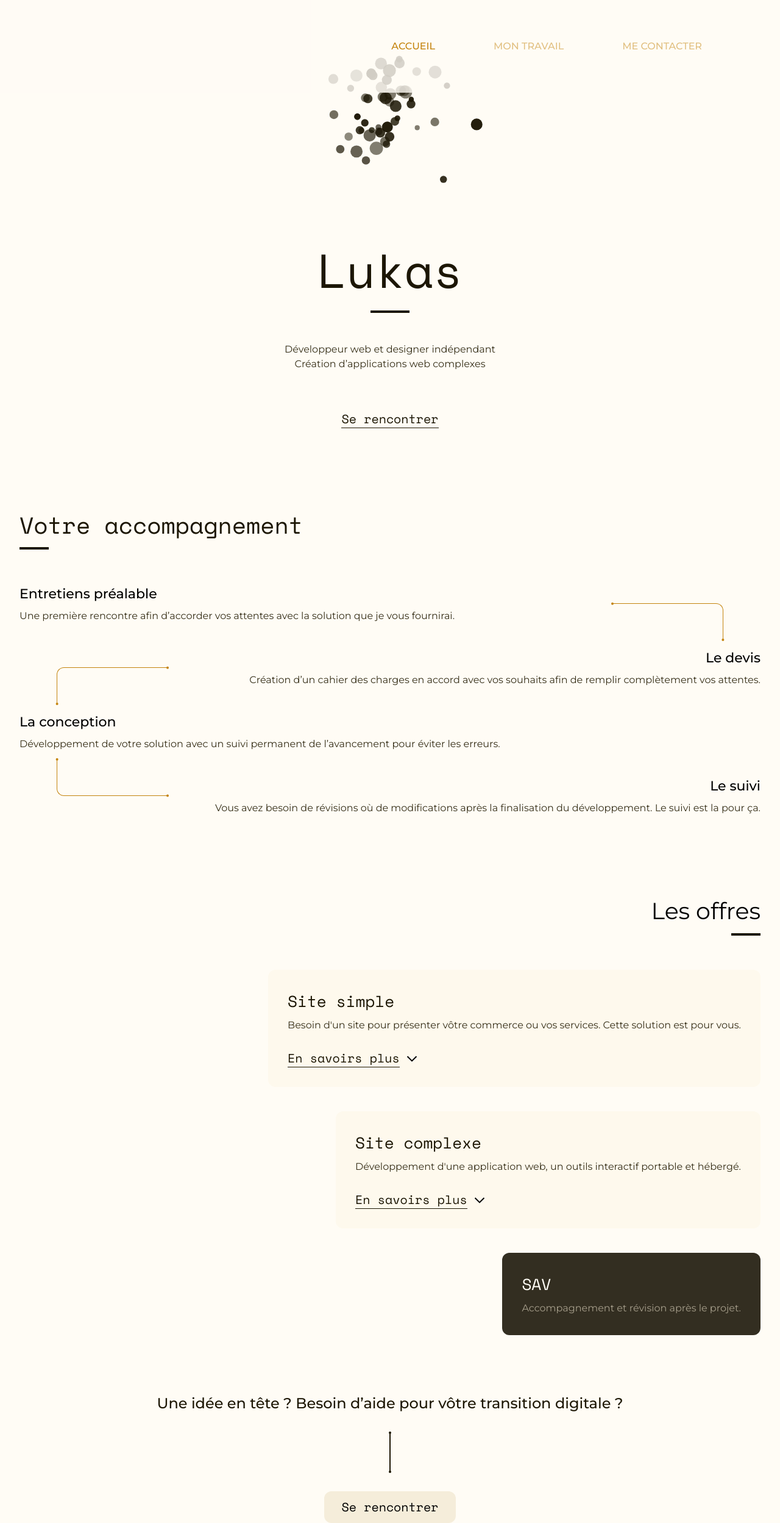
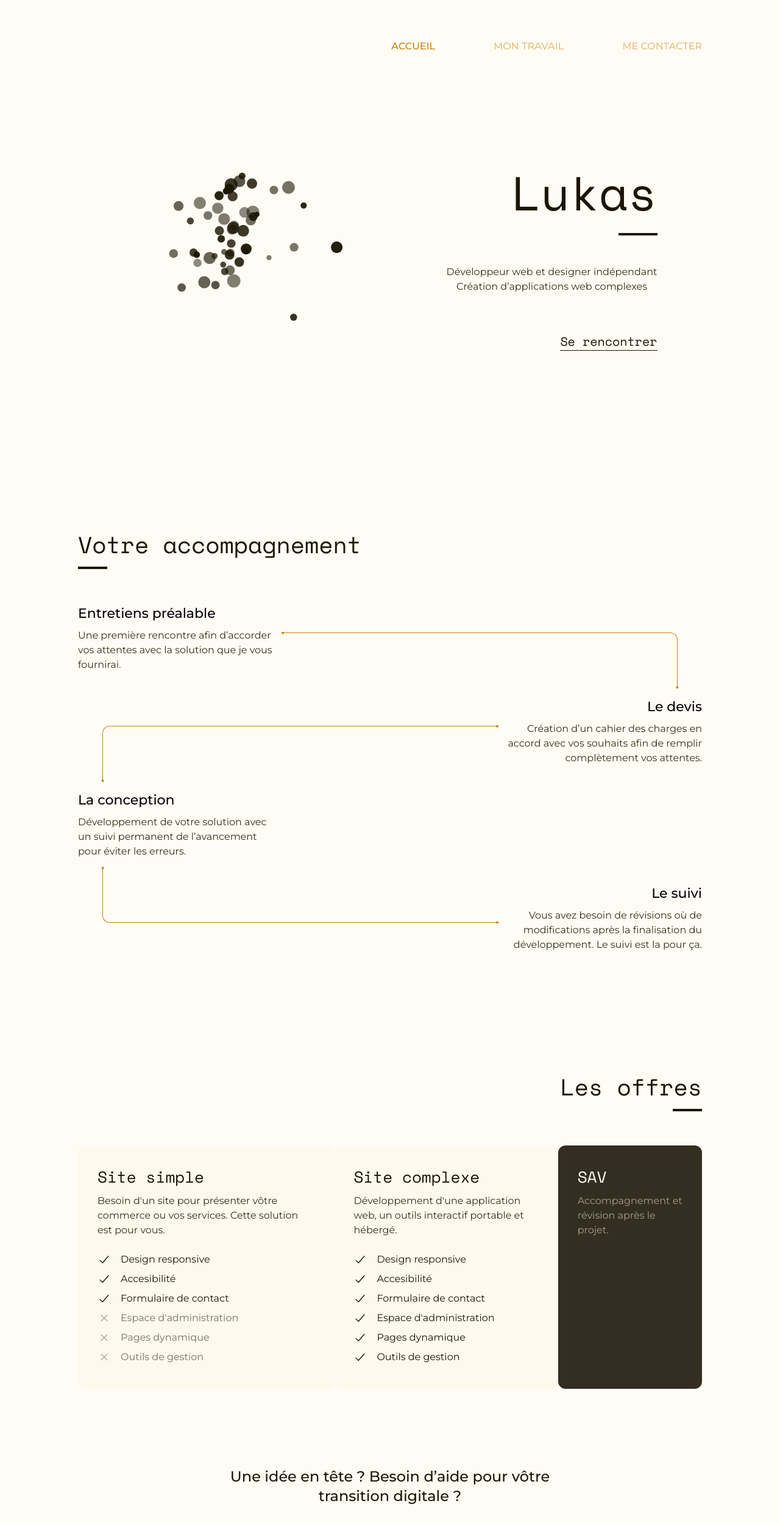
Before and after one commit to ctrl-plus-w/portfolio-v3, a Next.js app: page / in a window 1280 px wide. Shown: the top 2497 px of the page at 61% size. Built offline with nearby package versions, Linux system fonts and the light colour scheme.

Commit message:
:truck: Responsive design of the Home Page

```diff
--- a/src/components/modules/Card.tsx
+++ b/src/components/modules/Card.tsx
@@ -6,6 +6,8 @@ import Image from 'next/image';
 import clsx from 'clsx';
 
 import Header from '@element/Header';
+
+import useBreakpoints from '@hook/useBreakpoints';
 
 import { renderIf } from '@helper/react';
 
@@ -33,6 +35,8 @@ const Card = ({
   className,
   dark = false
 }: IProps): ReactElement => {
+  const { greaterThan } = useBreakpoints();
+
   const [opened, setOpened] = useState(false);
 
   return (
@@ -59,7 +63,7 @@ const Card = ({
       </p>
 
       {renderIf(
-        opened && options != null && options.length > 0,
+        greaterThan('lg') || (opened && options != null && options.length > 0),
         (options || []).map(({ name, checked }, index) => (
           <div
             className={clsx([
@@ -80,7 +84,7 @@ const Card = ({
       )}
 
       {renderIf(
-        options != null && options.length > 0,
+        !greaterThan('lg') && options != null && options.length > 0,
         <button
           className="flex items-center gap-2 mt-7"
           onClick={() => setOpened(!opened)}
--- a/src/pages/index.tsx
+++ b/src/pages/index.tsx
@@ -1,9 +1,9 @@
 import type { ReactElement } from 'react';
 
+import Image from 'next/image';
 import clsx from 'clsx';
 
 import Card from '@module/Card';
-import Menu from '@module/Menu';
 
 import ParticleAnimation from '@element/ParticleAnimation';
 import AnchorButton from '@element/AnchorButton';
@@ -13,25 +13,30 @@ import Header from '@element/Header';
 const Home = (): ReactElement => {
   return (
     <>
-      <section className="flex flex-col items-center min-h-screen p-8">
-        <ParticleAnimation className="w-80 h-80" />
+      <section className="flex flex-col lg:flex-row items-center justify-around min-h-screen p-8 lg:px-32 lg:py-16">
+        <ParticleAnimation className="w-80 h-80 lg:w-96 lg:h-96" />
 
+        <div className="flex flex-col items-center lg:items-end">
           <Header type={1} className="font-mono text-primary mt-8">
             Lukas
           </Header>
           <Separator size="big" />
 
           <p className="text-primaryLight text-center mt-12">
-          Développeur web et designer indépendant <br /> Création d’applications
-          web complexes
+            Développeur web et designer indépendant <br /> Création
+            d’applications web complexes
           </p>
 
           <AnchorButton href="/contact" className="mt-16">
             Se rencontrer
           </AnchorButton>
+        </div>
       </section>
 
-      <section className="flex flex-col p-8" id="accompaniement">
+      <section
+        className="flex flex-col p-8 lg:px-32 lg:py-16"
+        id="accompaniement"
+      >
         <Header type={2} className="font-mono text-primary">
           Votre accompagnement
         </Header>
@@ -40,14 +45,14 @@ const Home = (): ReactElement => {
         <article className="mt-14 pb-8">
           <Header type={4}>Entretiens préalable</Header>
 
-          <p className="text-primaryLight w-[80%]">
+          <p className="text-primaryLight w-[80%] md:w-80">
             Une première rencontre afin d’accorder vos attentes avec la solution
             que je vous fournirai.
           </p>
 
           <div
             className={clsx([
-              'absolute top-1/3 left-[80%]',
+              'absolute top-1/3 left-[80%] md:left-[21rem]',
               'transform -translate-x-[2px] -translate-y-[1.375px]',
               'h-1 w-1 bg-ternary rounded-full'
             ])}
@@ -55,7 +60,7 @@ const Home = (): ReactElement => {
 
           <div
             className={clsx([
-              'absolute bottom-[5%] right-[5%]',
+              'absolute bottom-[5%] right-[5%] md:right-10',
               'transform translate-x-[1.375px] translate-y-[2px]',
               'h-1 w-1 bg-ternary rounded-full'
             ])}
@@ -63,7 +68,7 @@ const Home = (): ReactElement => {
 
           <div
             className={clsx([
-              'absolute right-[5%] bottom-[5%] left-[80%] top-1/3',
+              'absolute right-[5%] bottom-[5%] left-[80%] top-1/3 md:left-[21rem] md:right-10',
               'border-t-[1.25px] border-r-[1.25px] border-ternary rounded-tr-xl'
             ])}
           ></div>
@@ -72,14 +77,14 @@ const Home = (): ReactElement => {
         <article className="mt-2 pb-8">
           <Header type={4}>Le devis</Header>
 
-          <p className="text-primaryLight text-right w-[80%]">
+          <p className="text-primaryLight text-right w-[80%] md:w-80">
             Création d’un cahier des charges en accord avec vos souhaits afin de
             remplir complètement vos attentes.
           </p>
 
           <div
             className={clsx([
-              'absolute top-1/3 right-[80%]',
+              'absolute top-1/3 right-[80%] md:right-[21rem]',
               'transform translate-x-[2px] -translate-y-[1.375px]',
               'h-1 w-1 bg-ternary rounded-full'
             ])}
@@ -87,7 +92,7 @@ const Home = (): ReactElement => {
 
           <div
             className={clsx([
-              'absolute bottom-[5%] left-[5%]',
+              'absolute bottom-[5%] left-[5%] md:left-10',
               'transform -translate-x-[1.375px] translate-y-[2px]',
               'h-1 w-1 bg-ternary rounded-full'
             ])}
@@ -95,7 +100,7 @@ const Home = (): ReactElement => {
 
           <div
             className={clsx([
-              'absolute right-[80%] bottom-[5%] left-[5%] top-1/3',
+              'absolute right-[80%] bottom-[5%] left-[5%] top-1/3 md:left-10 md:right-[21rem]',
               'border-t-[1.25px] border-l-[1.25px] border-ternary rounded-tl-xl'
             ])}
           ></div>
@@ -104,7 +109,7 @@ const Home = (): ReactElement => {
         <article className="my-2">
           <Header type={4}>La conception</Header>
 
-          <p className="text-primaryLight w-[80%]">
+          <p className="text-primaryLight w-[80%] md:w-80">
             Développement de votre solution avec un suivi permanent de
             l’avancement pour éviter les erreurs.
           </p>
@@ -113,14 +118,14 @@ const Home = (): ReactElement => {
         <article className="pt-8">
           <Header type={4}>Le suivi</Header>
 
-          <p className="text-primaryLight text-right w-[80%]">
+          <p className="text-primaryLight text-right w-[80%] md:w-80">
             Vous avez besoin de révisions où de modifications après la
             finalisation du développement. Le suivi est la pour ça.
           </p>
 
           <div
             className={clsx([
-              'absolute top-[5%] left-[5%]',
+              'absolute top-[5%] left-[5%] md:left-10',
               'transform -translate-y-[2px] -translate-x-[1.375px]',
               'h-1 w-1 bg-ternary rounded-full'
             ])}
@@ -128,7 +133,7 @@ const Home = (): ReactElement => {
 
           <div
             className={clsx([
-              'absolute bottom-1/3 right-[80%]',
+              'absolute bottom-1/3 right-[80%] md:right-[21rem]',
               'transform translate-y-[1.375px] translate-x-[2px]',
               'h-1 w-1 bg-ternary rounded-full'
             ])}
@@ -136,17 +141,20 @@ const Home = (): ReactElement => {
 
           <div
             className={clsx([
-              'absolute right-[80%] top-[5%] left-[5%] bottom-1/3',
+              'absolute right-[80%] top-[5%] left-[5%] bottom-1/3 md:left-10 md:right-[21rem]',
               'border-b-[1.25px] border-l-[1.25px] border-ternary rounded-bl-xl'
             ])}
           ></div>
         </article>
       </section>
 
-      <section className="flex flex-col items-end mt-16 p-8">
-        <Header type={2}>Les offres</Header>
+      <section className="flex flex-col items-end mt-16 p-8 lg:px-32 lg:py-16">
+        <Header type={2} className="font-mono text-primary">
+          Les offres
+        </Header>
         <Separator size="normal" />
 
+        <div className="flex flex-col lg:flex-row lg:mt-14">
           <Card
             title="Site simple"
             description="Besoin d'un site pour présenter vôtre commerce ou vos services. Cette solution est pour vous."
@@ -177,7 +185,7 @@ const Home = (): ReactElement => {
                 checked: false
               }
             ]}
-          className="mt-14"
+            className="mt-14 lg:mt-0"
           />
 
           <Card
@@ -210,19 +218,20 @@ const Home = (): ReactElement => {
                 checked: true
               }
             ]}
-          className="mt-10"
+            className="mt-10 lg:mt-0"
           />
 
           <Card
             title="SAV"
             description="Accompagnement et révision après le projet."
-          className="mt-10"
+            className="mt-10 lg:mt-0"
             dark
           />
+        </div>
       </section>
 
       <section className="mt-16 mb-11 flex flex-col items-center">
-        <p className="text-primary text-2xl font-medium text-center">
+        <p className="text-primary text-2xl font-medium text-center lg:max-w-xl">
           Une idée en tête ? Besoin d’aide pour vôtre transition digitale ?
         </p>
 
```
Lines whose indentation alone changed are shown as unchanged.
